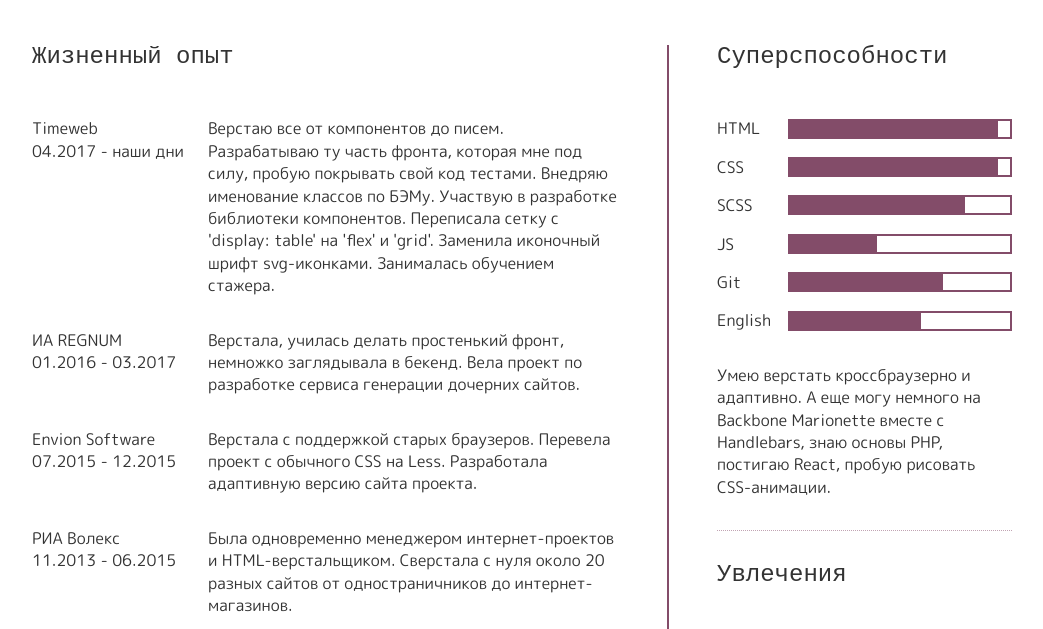
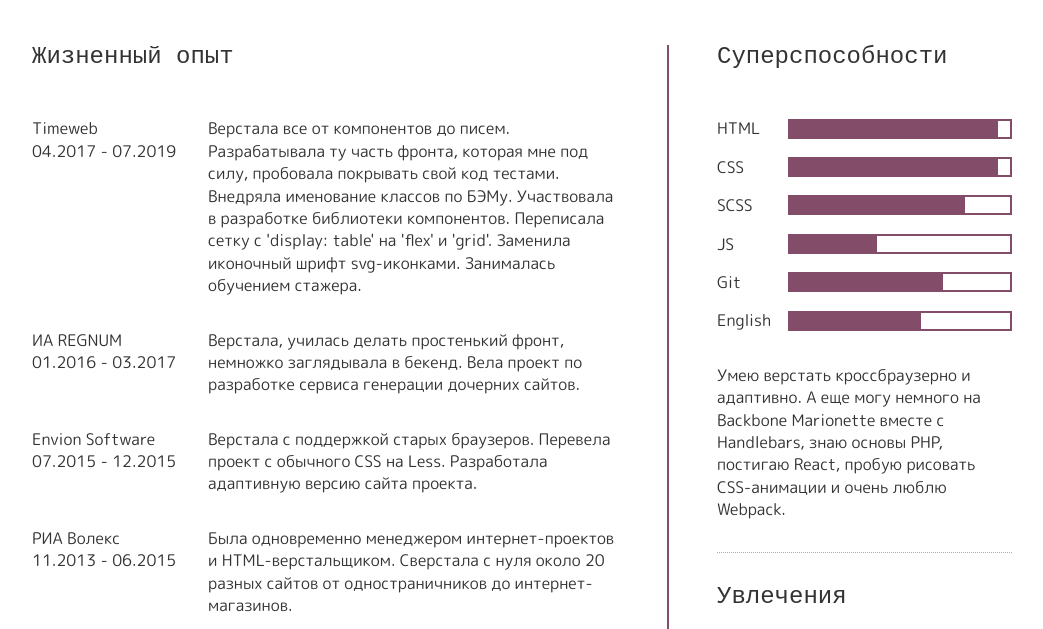
Before and after one commit to vesna516/vesna516.github.io, a website: page index.html in a window 1280 px wide. Shown: the part 171-800 px from the top of the page, without its empty margins (118-1161 px from the left). Drawn offline with Linux system fonts and the light colour scheme; a web font is replaced by a local one.

Commit message:
Info update

```diff
--- a/index.html
+++ b/index.html
@@ -20,10 +20,10 @@
 				<h2>Жизненный опыт</h2>
 				<section class="experience__item">
 					<div class="experience__item-name">
-						Timeweb<br>04.2017 - наши дни
+						Timeweb<br>04.2017 - 07.2019
 					</div>
 					<div class="experience__item-description">
-						Верстаю все от компонентов до писем. Разрабатываю ту часть фронта, которая мне под силу, пробую покрывать свой код тестами. Внедряю именование классов по БЭМу. Участвую в разработке библиотеки компонентов. Переписала сетку с 'display: table' на 'flex' и 'grid'. Заменила иконочный шрифт svg-иконками. Занималась обучением стажера.
+						Верстала все от компонентов до писем. Разрабатывала ту часть фронта, которая мне под силу, пробовала покрывать свой код тестами. Внедряла именование классов по БЭМу. Участвовала в разработке библиотеки компонентов. Переписала сетку с 'display: table' на 'flex' и 'grid'. Заменила иконочный шрифт svg-иконками. Занималась обучением стажера.
 					</div>
 				</section>
 				<section class="experience__item">
@@ -103,7 +103,7 @@
 						<div class="skills__item-name">English</div>
 						<div class="skills__item-level skills__item-level_english"></div>
 					</section>
-					<p>Умею верстать кроссбраузерно и адаптивно. А еще могу немного на Backbonе Marionette вместе с Handlebars, знаю основы PHP, постигаю React, пробую рисовать CSS-анимации.</p>
+					<p>Умею верстать кроссбраузерно и адаптивно. А еще могу немного на Backbonе Marionette вместе с Handlebars, знаю основы PHP, постигаю React, пробую рисовать CSS-анимации и очень люблю Webpack.</p>
 				</article>
 				<article class="wrapper__right-second-box hobby">
 					<h2>Увлечения</h2>
```
